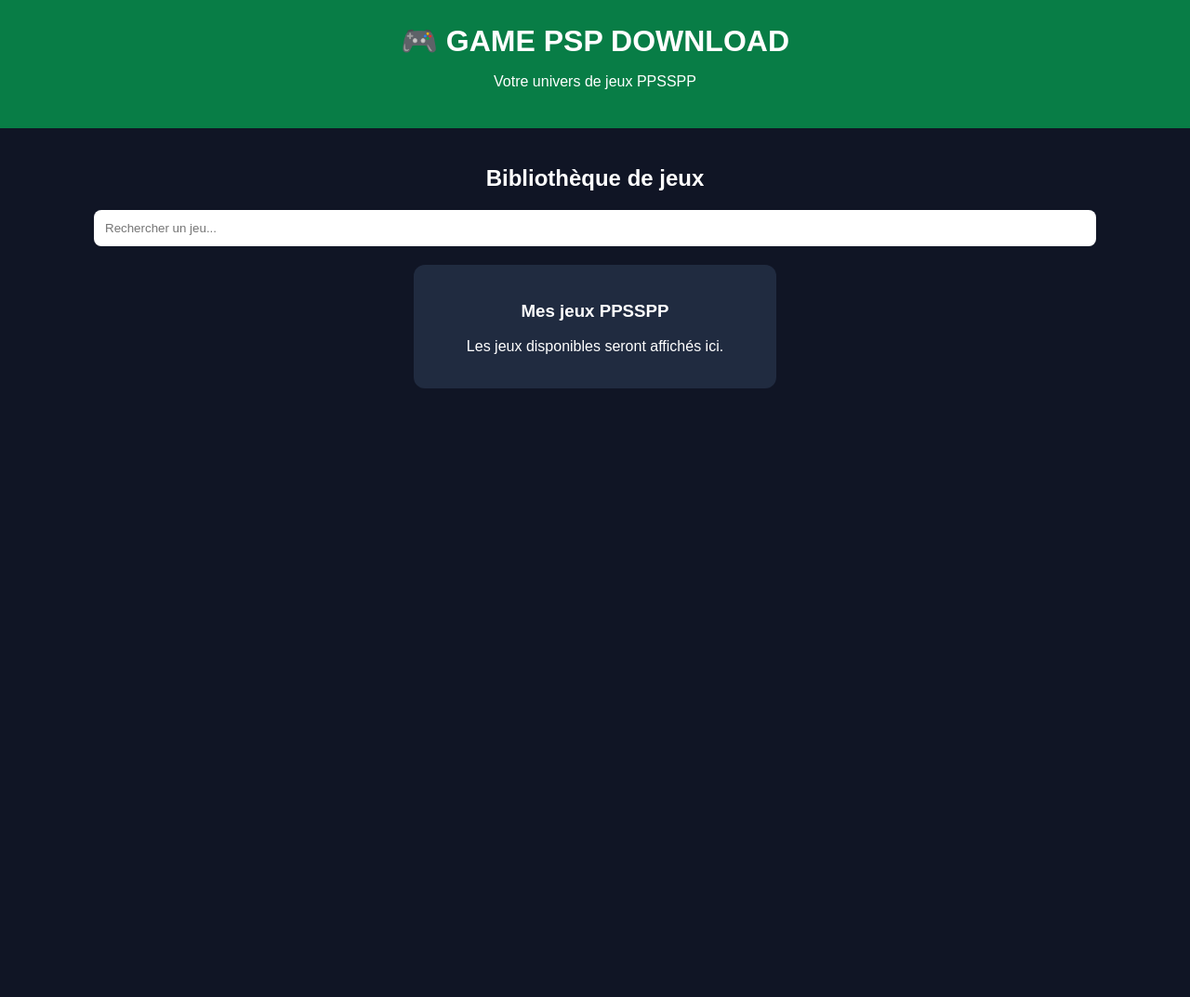
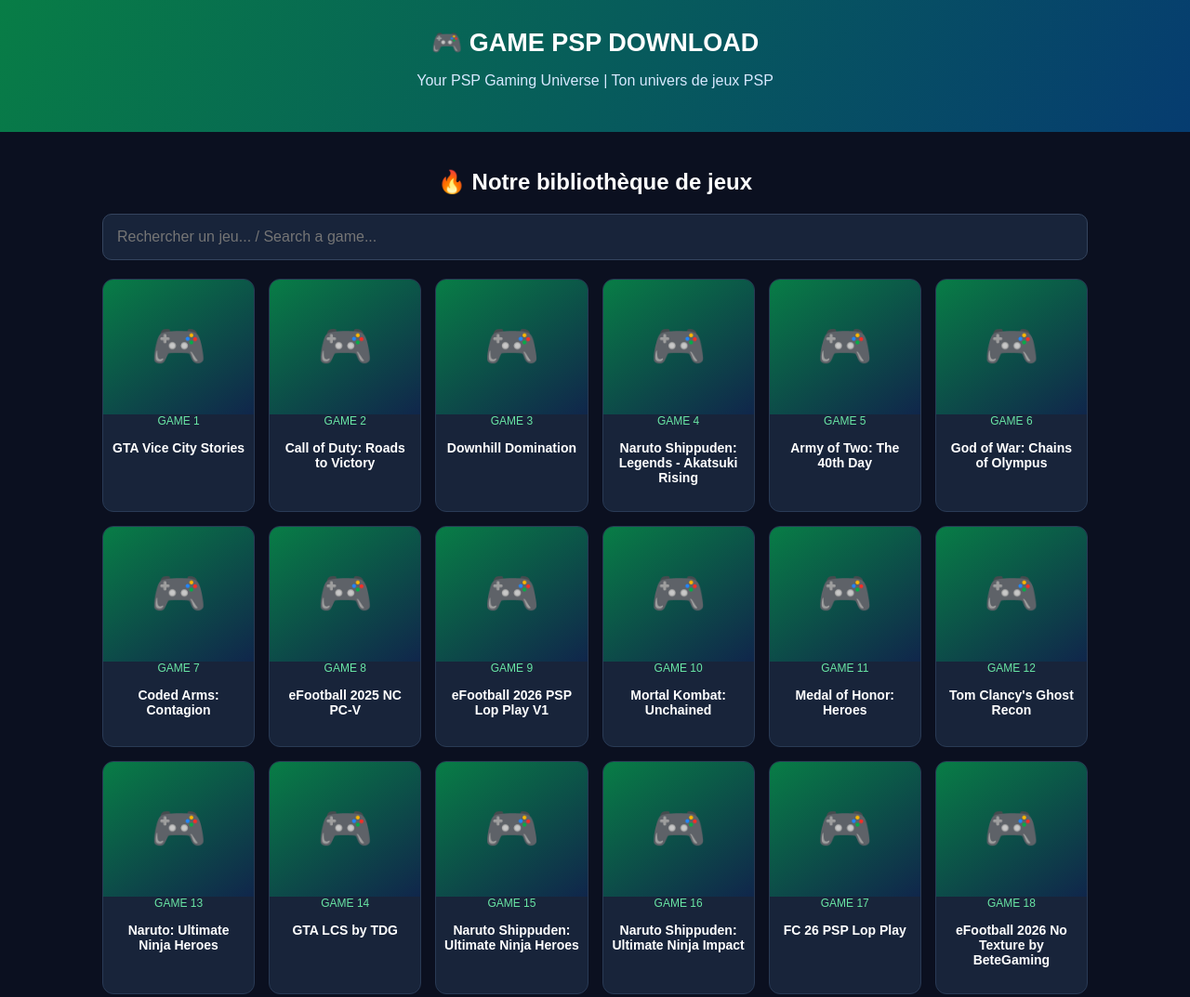
Before and after one commit to lerebondeur/-game-psp-download, a website: page public/index.html in a window 1280 px wide. Shown: the top 1073 px of the page at 93% size. Before the commit the page ends 800 px from the top, so only its background shows below. Drawn offline with Linux system fonts and the light colour scheme.

Commit message:
Update index.html

```diff
--- a/public/index.html
+++ b/public/index.html
@@ -1,3 +1,4 @@
+
 <!DOCTYPE html>
 <html lang="fr">
 <head>
@@ -5,46 +6,144 @@
 <meta name="viewport" content="width=device-width, initial-scale=1.0">
 <title>GAME PSP DOWNLOAD</title>
 <style>
+* { box-sizing: border-box; }
 body {
   margin: 0;
-  background: #101525;
+  background: #0b1020;
   color: white;
-  font-family: Arial;
+  font-family: Arial, sans-serif;
+}
+header {
+  background: linear-gradient(120deg,#087d46,#063c70);
+  padding: 30px 15px;
   text-align: center;
 }
-header {
-  background: #087d46;
-  padding: 25px;
+header h1 { margin: 0; font-size: 27px; }
+header p { color: #d8e9ff; }
+main { padding: 20px; max-width: 1100px; margin: auto; }
+.search {
+  width: 100%;
+  padding: 15px;
+  border: 1px solid #34445e;
+  border-radius: 10px;
+  background: #18243a;
+  color: white;
+  font-size: 16px;
+  margin-bottom: 20px;
 }
-h1 { margin: 0; }
-main { padding: 20px; }
-input {
-  padding: 12px;
-  width: 85%;
-  border-radius: 8px;
-  border: none;
+h2 { text-align: center; }
+.grid {
+  display: grid;
+  grid-template-columns: repeat(auto-fit,minmax(145px,1fr));
+  gap: 15px;
 }
 .game {
-  background: #202b40;
-  margin: 20px auto;
-  padding: 20px;
+  background: #18243a;
+  border: 1px solid #293a55;
   border-radius: 12px;
-  max-width: 350px;
+  overflow: hidden;
+  text-align: center;
+  padding-bottom: 14px;
+}
+.cover {
+  height: 145px;
+  background: linear-gradient(145deg,#087d46,#10264b);
+  display: flex;
+  align-items: center;
+  justify-content: center;
+  font-size: 48px;
+}
+.game h3 {
+  font-size: 14px;
+  padding: 0 8px;
+  min-height: 35px;
+}
+.number { color: #69e6a5; font-size: 12px; }
+footer {
+  text-align: center;
+  padding: 25px;
+  color: #aab6c9;
 }
 </style>
 </head>
 <body>
+
 <header>
 <h1>🎮 GAME PSP DOWNLOAD</h1>
-<p>Votre univers de jeux PPSSPP</p>
+<p>Your PSP Gaming Universe | Ton univers de jeux PSP</p>
 </header>
+
 <main>
-<h2>Bibliothèque de jeux</h2>
-<input type="text" placeholder="Rechercher un jeu...">
-<div class="game">
-<h3>Mes jeux PPSSPP</h3>
-<p>Les jeux disponibles seront affichés ici.</p>
-</div>
+<h2>🔥 Notre bibliothèque de jeux</h2>
+<input class="search" id="search"
+placeholder="Rechercher un jeu... / Search a game..."
+oninput="searchGames()">
+
+<div class="grid" id="games"></div>
+<p id="empty" style="display:none;text-align:center">
+Aucun jeu trouvé / No game found.
+</p>
 </main>
+
+<footer>
+GAME PSP DOWNLOAD © 2026
+<br>All rights reserved.
+</footer>
+
+<script>
+const games = [
+"GTA Vice City Stories",
+"Call of Duty: Roads to Victory",
+"Downhill Domination",
+"Naruto Shippuden: Legends - Akatsuki Rising",
+"Army of Two: The 40th Day",
+"God of War: Chains of Olympus",
+"Coded Arms: Contagion",
+"eFootball 2025 NC PC-V",
+"eFootball 2026 PSP Lop Play V1",
+"Mortal Kombat: Unchained",
+"Medal of Honor: Heroes",
+"Tom Clancy's Ghost Recon",
+"Naruto: Ultimate Ninja Heroes",
+"GTA LCS by TDG",
+"Naruto Shippuden: Ultimate Ninja Heroes",
+"Naruto Shippuden: Ultimate Ninja Impact",
+"FC 26 PSP Lop Play",
+"eFootball 2026 No Texture by BeteGaming",
+"eFootball 2024 PSP C19"
+];
+
+function displayGames(list) {
+  const area = document.getElementById("games");
+  area.innerHTML = "";
+
+  list.forEach((name) => {
+    const number = games.indexOf(name) + 1;
+    area.innerHTML += `
+      <div class="game">
+        <div class="cover">🎮</div>
+        <div class="number">GAME ${number}</div>
+        <h3>${name}</h3>
+      </div>`;
+  });
+
+  document.getElementById("empty").style.display =
+    list.length ? "none" : "block";
+}
+
+function searchGames() {
+  const value = document.getElementById("search")
+    .value.toLowerCase();
+
+  const filtered = games.filter(game =>
+    game.toLowerCase().includes(value)
+  );
+
+  displayGames(filtered);
+}
+
+displayGames(games);
+</script>
+
 </body>
 </html>
```
